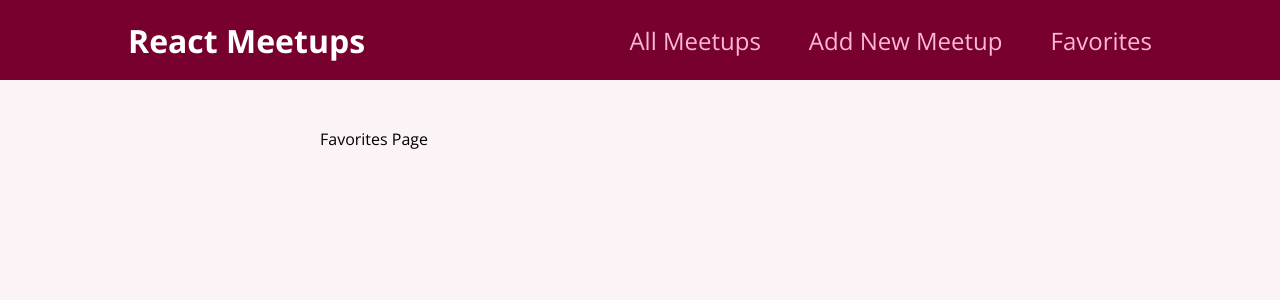
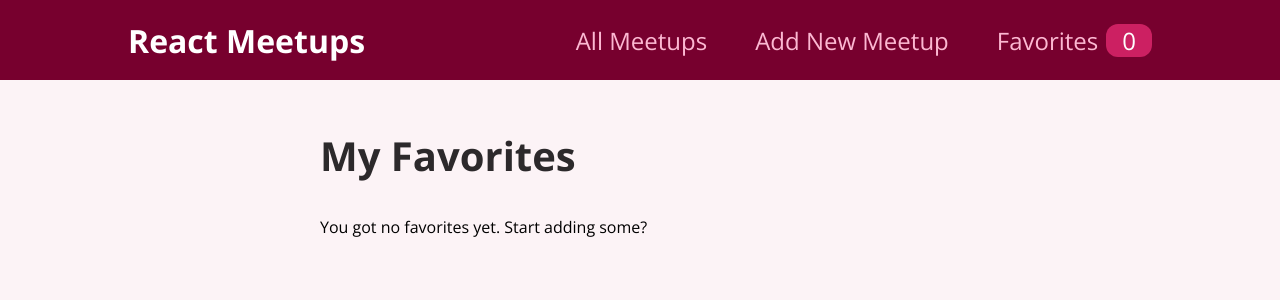
Before and after one commit to embyth-training-projects/react-fundamentals, a React (Create React App) app: page /favorites in a window 1280 px wide. Shown: the top 300 px of the page. Built offline with nearby package versions, Linux system fonts and the light colour scheme.

Commit message:
Adding context for favorites meetups

```diff
--- a/src/components/layout/MainNavigation.js
+++ b/src/components/layout/MainNavigation.js
@@ -1,8 +1,13 @@
+import { useContext } from "react";
 import { Link } from "react-router-dom";
+
+import FavoritesContext from "../../store/favorites-context";
 
 import styles from "./MainNavigation.module.css";
 
 function MainNavigation() {
+  const favoritesCtx = useContext(FavoritesContext);
+
   return (
     <header className={styles.header}>
       <div className={styles.logo}>React Meetups</div>
@@ -15,7 +20,12 @@
             <Link to="/new">Add New Meetup</Link>
           </li>
           <li>
-            <Link to="/favorites">Favorites</Link>
+            <Link to="/favorites">
+              Favorites
+              <span className={styles.badge}>
+                {favoritesCtx.totalFavorites}
+              </span>
+            </Link>
           </li>
         </ul>
       </nav>
--- a/src/components/meetups/MeetupItem.js
+++ b/src/components/meetups/MeetupItem.js
@@ -1,9 +1,23 @@
+import { useContext } from "react";
+
+import FavoritesContext from "../../store/favorites-context";
 import Card from "../ui/Card";
 
 import styles from "./MeetupItem.module.css";
 
 function MeetupItem(props) {
-  const { image, title, address, description } = props.meetup;
+  const { image, title, address, description, id } = props.meetup;
+
+  const favoritesCtx = useContext(FavoritesContext);
+  const isFavorite = favoritesCtx.itemIsFavorite(id);
+
+  function favoriteButtonStatusHandler() {
+    if (isFavorite) {
+      favoritesCtx.removeFavorite(id);
+    } else {
+      favoritesCtx.addFavorite(props.meetup);
+    }
+  }
 
   return (
     <li className={styles.item}>
@@ -17,7 +31,9 @@
           <p>{description}</p>
         </div>
         <div className={styles.actions}>
-          <button type="button">To Favorites</button>
+          <button type="button" onClick={favoriteButtonStatusHandler}>
+            {isFavorite ? "Remove From Favorites" : "To Favorites"}
+          </button>
         </div>
       </Card>
     </li>
--- a/src/index.js
+++ b/src/index.js
@@ -4,10 +4,13 @@
 
 import "./index.css";
 import App from "./App";
+import { FavoritesContextProvider } from "./store/favorites-context";
 
 ReactDOM.render(
-  <BrowserRouter>
-    <App />
-  </BrowserRouter>,
+  <FavoritesContextProvider>
+    <BrowserRouter>
+      <App />
+    </BrowserRouter>
+  </FavoritesContextProvider>,
   document.getElementById("root")
 );
--- a/src/pages/Favorites.js
+++ b/src/pages/Favorites.js
@@ -1,5 +1,21 @@
+import { useContext } from "react";
+
+import FavoritesContext from "../store/favorites-context";
+import MeetupList from "../components/meetups/MeetupList";
+
 function FavoritesPage() {
-  return <div>Favorites Page</div>;
+  const favoritesCtx = useContext(FavoritesContext);
+
+  return (
+    <section>
+      <h1>My Favorites</h1>
+      {favoritesCtx.totalFavorites === 0 ? (
+        <p>You got no favorites yet. Start adding some?</p>
+      ) : (
+        <MeetupList data={favoritesCtx.favorites} />
+      )}
+    </section>
+  );
 }
 
 export default FavoritesPage;
--- /dev/null
+++ b/src/store/favorites-context.js
@@ -0,0 +1,45 @@
+import { createContext, useState } from "react";
+
+const FavoritesContext = createContext({
+  favorites: [],
+  totalFavorites: 0,
+  addFavorite: (favoriteMeetup) => {},
+  removeFavorite: (meetupId) => {},
+  itemIsFavorite: (meetupId) => {},
+});
+
+export function FavoritesContextProvider(props) {
+  const [userFavorites, setUserFavorites] = useState([]);
+
+  function addFavoriteHandler(favoriteMeetup) {
+    setUserFavorites((prevUserFavorites) =>
+      prevUserFavorites.concat(favoriteMeetup)
+    );
+  }
+
+  function removeFavoriteHandler(meetupId) {
+    setUserFavorites((prevUserFavorites) =>
+      prevUserFavorites.filter((meetup) => meetup.id !== meetupId)
+    );
+  }
+
+  function itemIsFavoriteHandler(meetupId) {
+    return userFavorites.some((meetup) => meetup.id === meetupId);
+  }
+
+  const context = {
+    favorites: userFavorites,
+    totalFavorites: userFavorites.length,
+    addFavorite: addFavoriteHandler,
+    removeFavorite: removeFavoriteHandler,
+    itemIsFavorite: itemIsFavoriteHandler,
+  };
+
+  return (
+    <FavoritesContext.Provider value={context}>
+      {props.children}
+    </FavoritesContext.Provider>
+  );
+}
+
+export default FavoritesContext;
```
